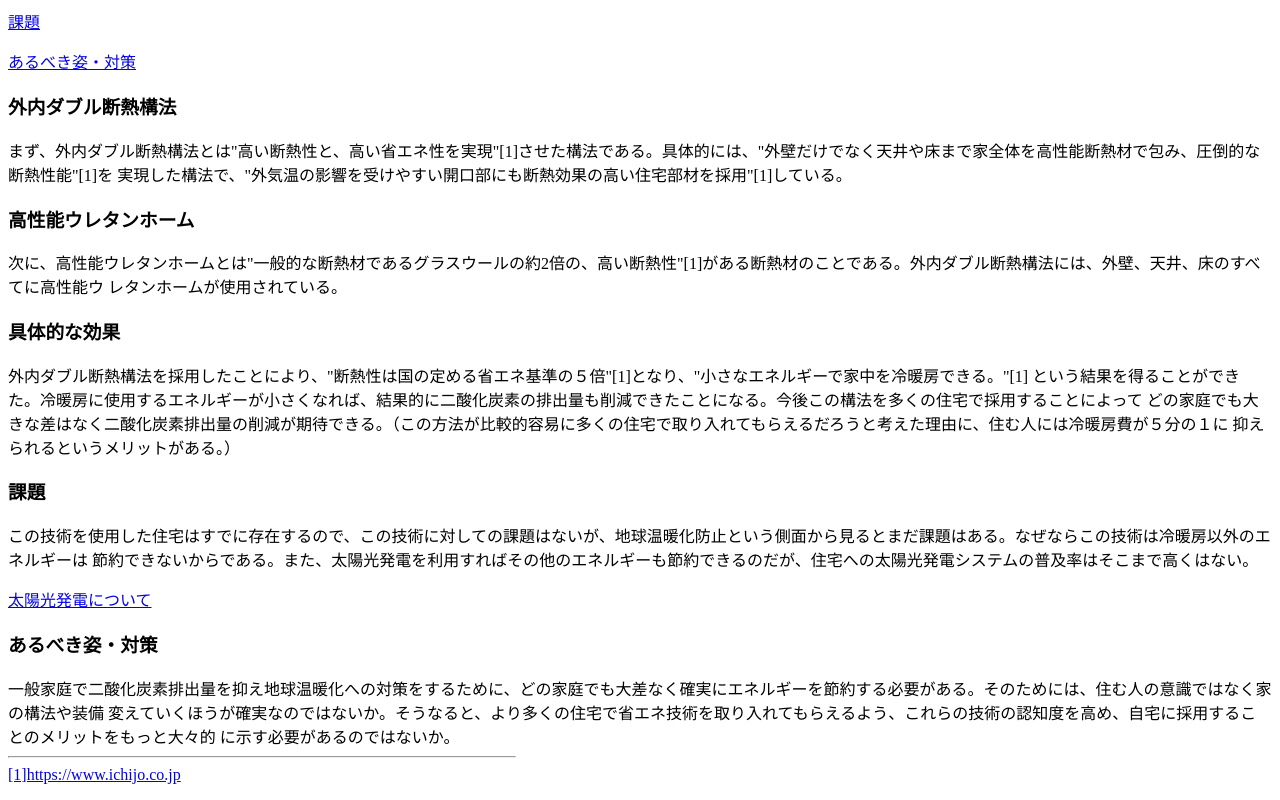
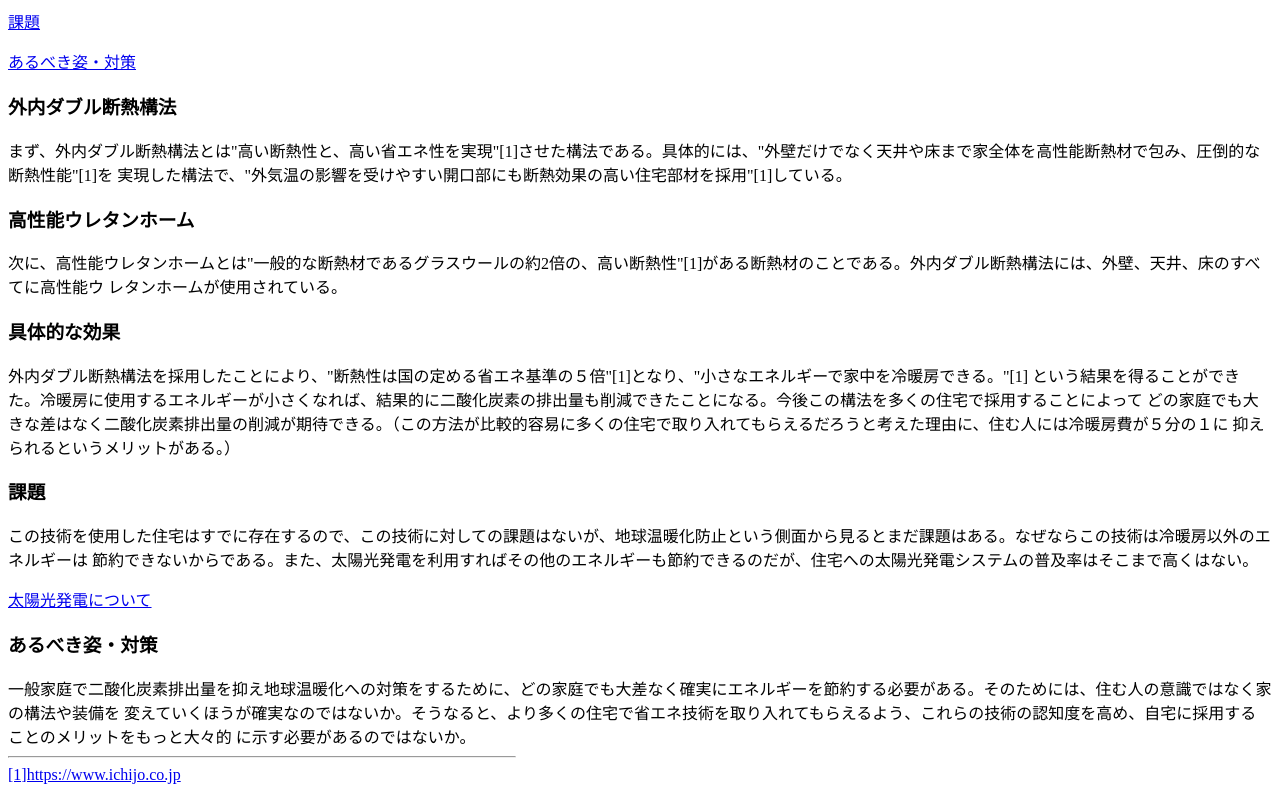
Before and after one commit to mm-piu/mm-piu.github.io, a plain HTML site: page cl2020.html in a window 1280 px wide. Shown: the part 322-1122 px from the top of the page. Drawn offline with Linux system fonts and the light colour scheme.

Commit message:
Update cl2020.html

```diff
--- a/cl2020.html
+++ b/cl2020.html
@@ -59,7 +59,7 @@
 <H3>
 <a name="5">あるべき姿・対策</e>
 </H3>
-一般家庭で二酸化炭素排出量を抑え地球温暖化への対策をするために、どの家庭でも大差なく確実にエネルギーを節約する必要がある。そのためには、住む人の意識ではなく家の構法や装備
+一般家庭で二酸化炭素排出量を抑え地球温暖化への対策をするために、どの家庭でも大差なく確実にエネルギーを節約する必要がある。そのためには、住む人の意識ではなく家の構法や装備を
 変えていくほうが確実なのではないか。そうなると、より多くの住宅で省エネ技術を取り入れてもらえるよう、これらの技術の認知度を高め、自宅に採用することのメリットをもっと大々的
 に示す必要があるのではないか。
 <hr align="left" width="40%"
```
